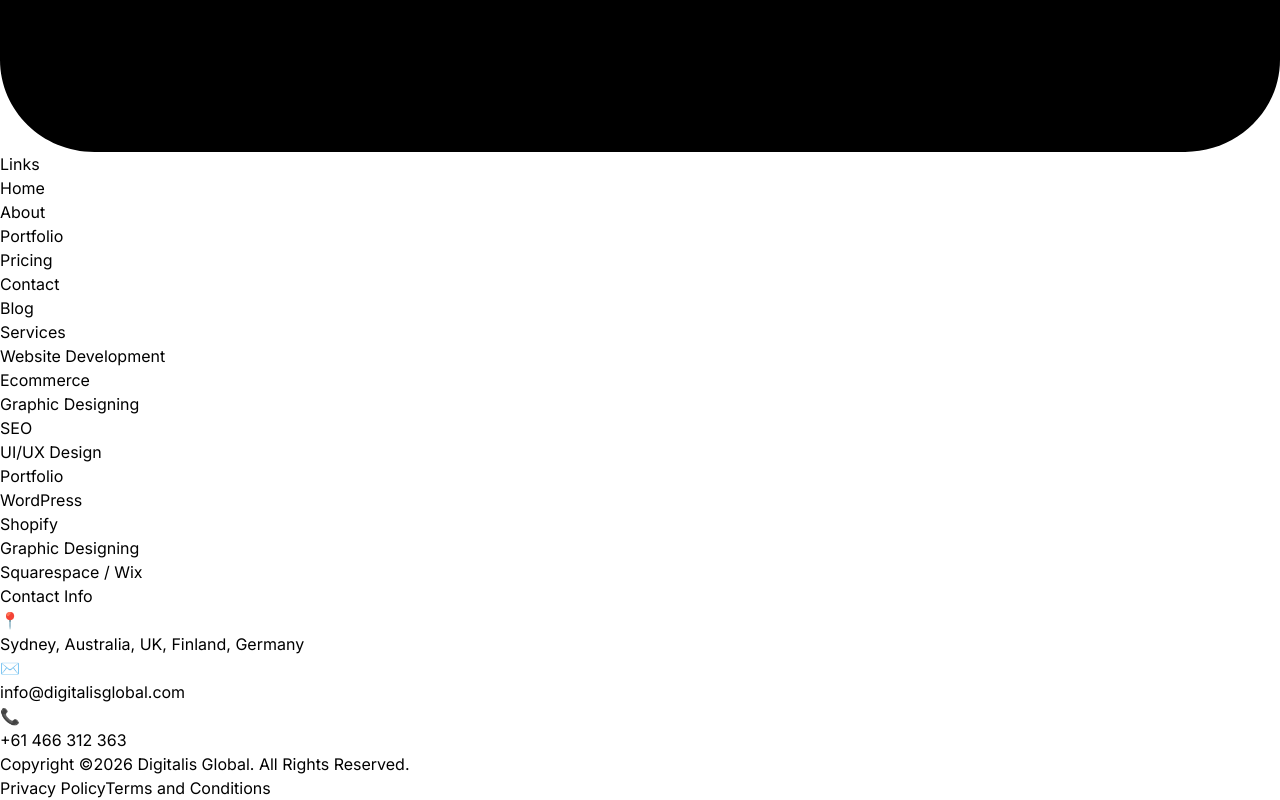
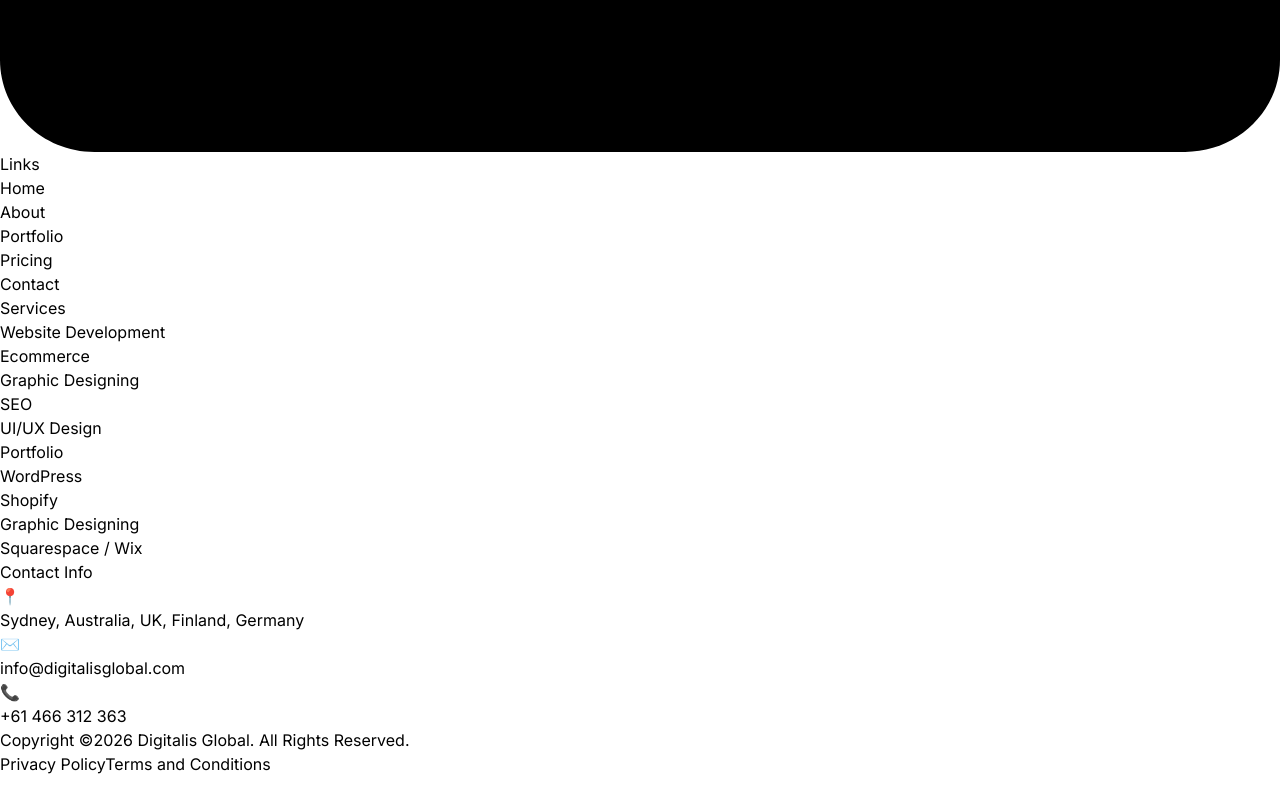
Before and after one commit to Ali139456/DigitalisGlobal, a React (Vite) app: page /careers in a window 1280 px wide. Shown: the part 4924-5724 px from the top of the page. After the commit the page ends 5700 px from the top, so only its background shows below. Built offline with nearby package versions, Linux system fonts and the light colour scheme.

Commit message:
Remove Blog link from footer

```diff
--- a/src/components/Footer.jsx
+++ b/src/components/Footer.jsx
@@ -12,7 +12,6 @@ const Footer = () => {
       { name: 'Portfolio', href: '/portfolio' },
       { name: 'Pricing', href: '/pricing' },
       { name: 'Contact', href: '/contact' },
-      { name: 'Blog', href: '#blog' },
     ],
     services: [
       { name: 'Website Development', href: '/service/website-development' },
```
